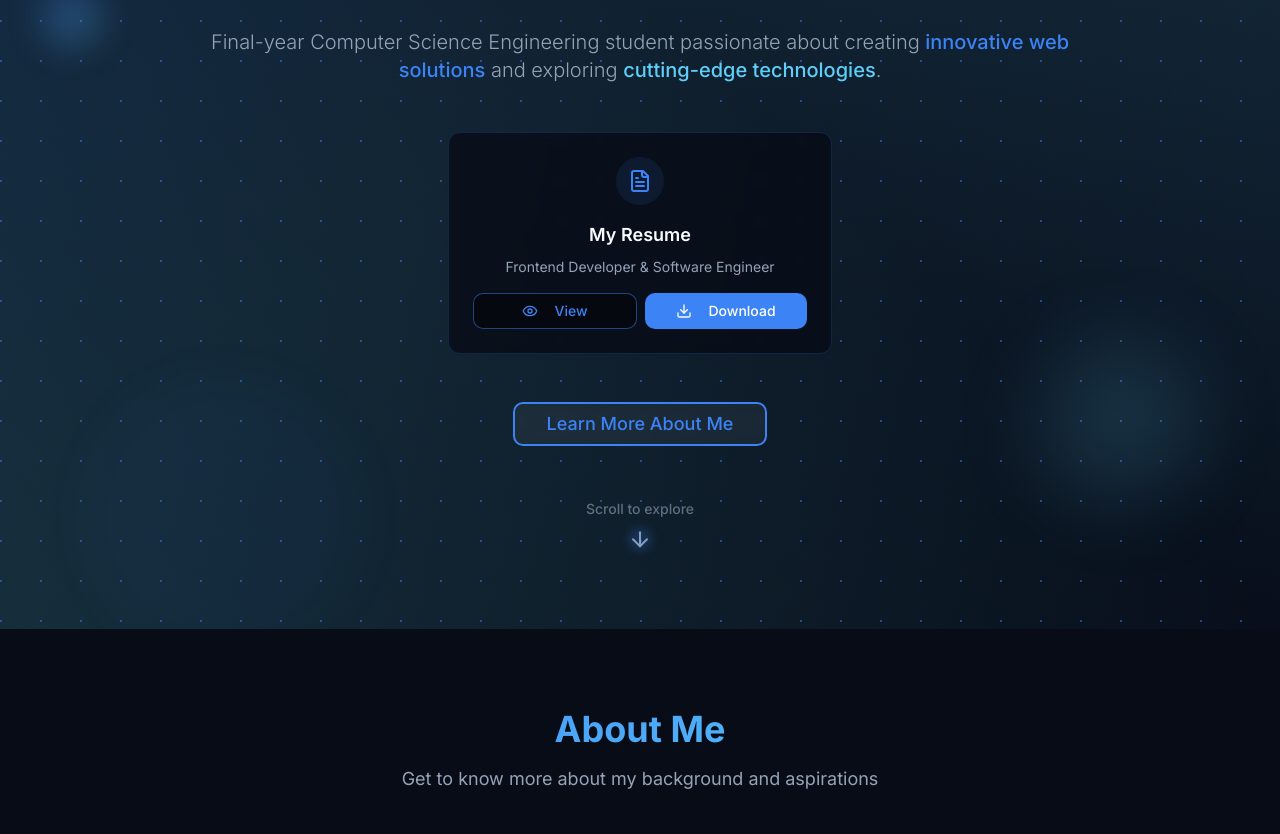
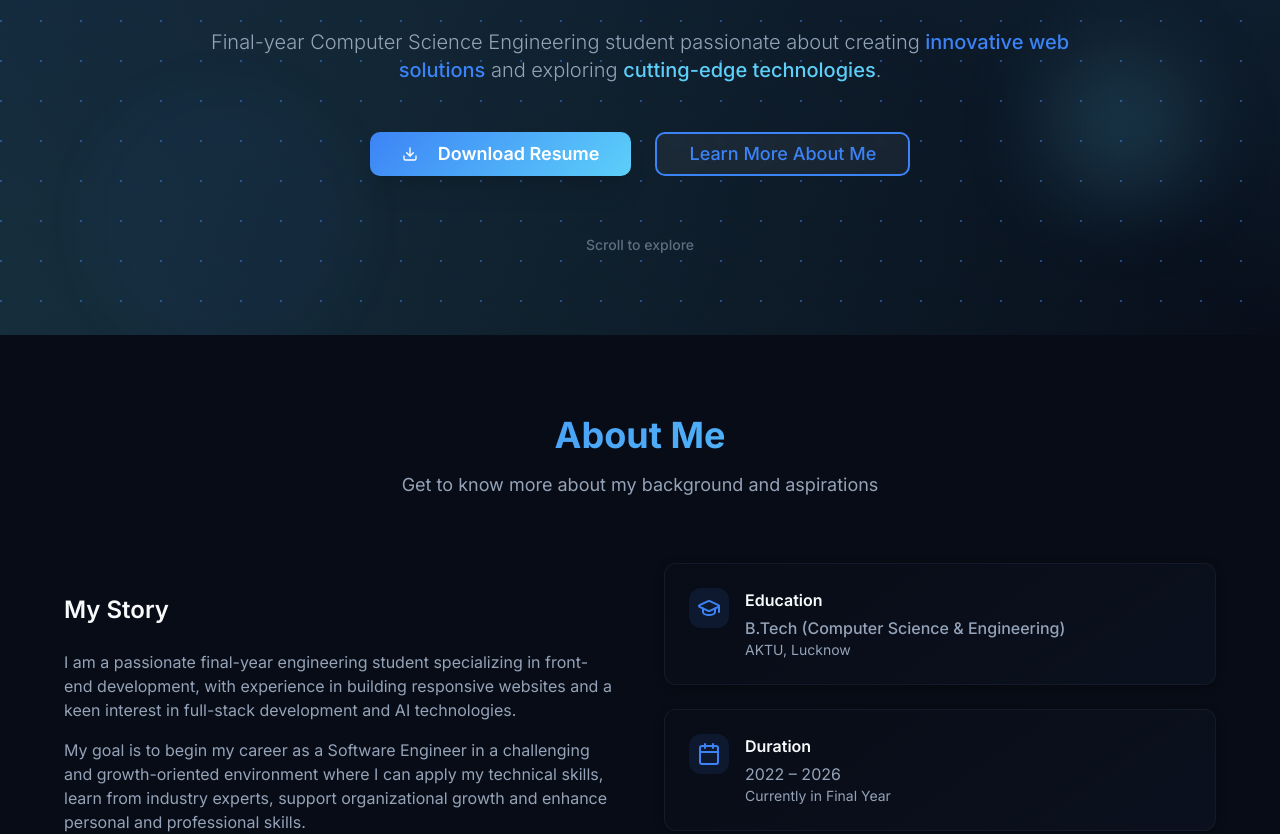
Before and after one commit to anushka-dwivedi/anushkaportfolio, a React (Vite) app: page / in a window 1280 px wide. Shown: the part 660-1494 px from the top of the page. Built offline with nearby package versions, Linux system fonts and the light colour scheme.

Commit message:
Visual edit in Lovable
Edited UI in Lovable

```diff
--- a/src/components/hero-section.tsx
+++ b/src/components/hero-section.tsx
@@ -1,24 +1,14 @@
 import { useState, useEffect } from "react";
 import { Button } from "@/components/ui/button";
-import { Card, CardContent } from "@/components/ui/card";
-import { Download, ArrowDown, Sparkles, Eye, FileText } from "lucide-react";
-
+import { Download, ArrowDown, Sparkles } from "lucide-react";
 const HeroSection = () => {
   const [displayText, setDisplayText] = useState("");
   const [currentPhraseIndex, setCurrentPhraseIndex] = useState(0);
   const [isTyping, setIsTyping] = useState(true);
-
-  const phrases = [
-    "Aspiring Developer",
-    "Tech Enthusiast",
-    "Frontend Developer",
-    "Problem Solver"
-  ];
-
+  const phrases = ["Aspiring Developer", "Tech Enthusiast", "Frontend Developer", "Problem Solver"];
   useEffect(() => {
     let timeout: NodeJS.Timeout;
     const currentPhrase = phrases[currentPhraseIndex];
-
     if (isTyping) {
       if (displayText.length < currentPhrase.length) {
         timeout = setTimeout(() => {
@@ -33,56 +23,27 @@ const HeroSection = () => {
           setDisplayText(displayText.substring(0, displayText.length - 1));
         }, 50);
       } else {
-        setCurrentPhraseIndex((prev) => (prev + 1) % phrases.length);
+        setCurrentPhraseIndex(prev => (prev + 1) % phrases.length);
         setIsTyping(true);
       }
     }
-
     return () => clearTimeout(timeout);
   }, [displayText, currentPhraseIndex, isTyping]);
-
   const handleDownloadResume = () => {
-    // Check if resume exists first
-    fetch('/resume.pdf', { method: 'HEAD' })
-      .then(response => {
-        if (response.ok) {
-          const link = document.createElement('a');
-          link.href = '/resume.pdf';
-          link.download = 'Anushka_Dwivedi_Resume.pdf';
-          link.click();
-        } else {
-          alert('Resume not available yet. Please contact me for my latest resume!');
-        }
-      })
-      .catch(() => {
-        alert('Resume not available yet. Please contact me for my latest resume!');
-      });
+    const link = document.createElement('a');
+    link.href = '/resume.pdf';
+    link.download = 'Anushka_Dwivedi_Resume.pdf';
+    link.click();
   };
-
-  const handleViewResume = () => {
-    // Check if resume exists first
-    fetch('/resume.pdf', { method: 'HEAD' })
-      .then(response => {
-        if (response.ok) {
-          window.open('/resume.pdf', '_blank');
-        } else {
-          alert('Resume not available yet. Please contact me for my latest resume!');
-        }
-      })
-      .catch(() => {
-        alert('Resume not available yet. Please contact me for my latest resume!');
-      });
-  };
-
   const scrollToAbout = () => {
     const aboutSection = document.querySelector('#about');
     if (aboutSection) {
-      aboutSection.scrollIntoView({ behavior: 'smooth' });
+      aboutSection.scrollIntoView({
+        behavior: 'smooth'
+      });
     }
   };
-
-  return (
-    <section id="home" className="min-h-screen flex items-center justify-center relative overflow-hidden pt-20 pb-16">
+  return <section id="home" className="min-h-screen flex items-center justify-center relative overflow-hidden pt-20 pb-16">
       {/* Ultra-modern layered background */}
       <div className="absolute inset-0 bg-gradient-to-br from-portfolio-accent/20 via-portfolio-accent-light/10 to-transparent"></div>
       <div className="absolute inset-0 bg-gradient-to-tr from-transparent via-portfolio-accent/5 to-portfolio-accent-light/15"></div>
@@ -104,17 +65,15 @@ const HeroSection = () => {
           <div className="mb-8 sm:mb-12 flex justify-center">
             <div className="relative group">
               {/* Animated outer rings */}
-              <div className="absolute -inset-6 bg-gradient-to-r from-portfolio-accent via-portfolio-accent-light to-portfolio-accent rounded-full blur-2xl opacity-40 group-hover:opacity-60 animate-spin" style={{ animationDuration: '8s' }}></div>
+              <div className="absolute -inset-6 bg-gradient-to-r from-portfolio-accent via-portfolio-accent-light to-portfolio-accent rounded-full blur-2xl opacity-40 group-hover:opacity-60 animate-spin" style={{
+              animationDuration: '8s'
+            }}></div>
               <div className="absolute -inset-4 bg-gradient-to-r from-portfolio-accent-light to-portfolio-accent rounded-full blur-xl opacity-50 group-hover:opacity-70 animate-pulse"></div>
 
               {/* Main image container with enhanced styling */}
               <div className="relative">
                 <div className="w-32 h-32 sm:w-40 sm:h-40 md:w-52 md:h-52 lg:w-60 lg:h-60 mx-auto">
-                  <img
-                    src="/lovable-uploads/1c90c6c9-9fa9-44b5-9432-f055696d20f1.png"
-                    alt="Anushka Dwivedi - Software Engineering Student"
-                    className="w-full h-full rounded-full object-cover border-4 border-white/30 shadow-2xl transition-all duration-700 group-hover:scale-105 group-hover:shadow-3xl"
-                  />
+                  <img src="/lovable-uploads/1c90c6c9-9fa9-44b5-9432-f055696d20f1.png" alt="Anushka Dwivedi - Software Engineering Student" className="w-full h-full rounded-full object-cover border-4 border-white/30 shadow-2xl transition-all duration-700 group-hover:scale-105 group-hover:shadow-3xl" />
                 </div>
 
                 {/* Enhanced decorative elements */}
@@ -161,64 +120,25 @@ const HeroSection = () => {
             exploring <span className="text-portfolio-accent-light font-medium">cutting-edge technologies</span>.
           </p>
 
-          {/* Resume Card */}
-          <div className="mb-8 sm:mb-12">
-            <Card className="max-w-sm mx-auto bg-portfolio-surface/80 backdrop-blur-sm border-portfolio-accent/20 hover:border-portfolio-accent/40 transition-all duration-300 hover:shadow-lg hover:shadow-portfolio-accent/10">
-              <CardContent className="p-6">
-                <div className="flex items-center justify-center mb-4">
-                  <div className="w-12 h-12 bg-portfolio-accent/10 rounded-full flex items-center justify-center">
-                    <FileText className="w-6 h-6 text-portfolio-accent" />
-                  </div>
-                </div>
-                <h3 className="text-lg font-semibold text-center mb-2">My Resume</h3>
-                <p className="text-sm text-portfolio-text-muted text-center mb-4">
-                  Frontend Developer & Software Engineer
-                </p>
-                <div className="flex gap-2">
-                  <Button
-                    onClick={handleViewResume}
-                    variant="outline"
-                    size="sm"
-                    className="flex-1 border-portfolio-accent/50 text-portfolio-accent hover:bg-portfolio-accent hover:text-white"
-                  >
-                    <Eye className="w-4 h-4 mr-2" />
-                    View
-                  </Button>
-                  <Button
-                    onClick={handleDownloadResume}
-                    size="sm"
-                    className="flex-1 bg-portfolio-accent hover:bg-portfolio-accent/90 text-white"
-                  >
-                    <Download className="w-4 h-4 mr-2" />
-                    Download
-                  </Button>
-                </div>
-              </CardContent>
-            </Card>
-          </div>
+          {/* Ultra-modern responsive Action buttons */}
+          <div className="flex flex-col sm:flex-row gap-4 sm:gap-6 justify-center items-center mb-12 sm:mb-16 px-4">
+            <Button onClick={handleDownloadResume} size="lg" className="portfolio-gradient hover:opacity-90 transition-all duration-500 shadow-xl hover:shadow-2xl transform hover:scale-105 px-6 sm:px-8 py-3 sm:py-4 text-base sm:text-lg font-semibold w-full sm:w-auto min-w-[200px] hover:-translate-y-1">
+              <Download className="w-4 h-4 sm:w-5 sm:h-5 mr-2 sm:mr-3" />
+              Download Resume
+            </Button>
 
-          {/* Ultra-modern responsive Action button */}
-          <div className="flex justify-center items-center mb-12 sm:mb-16 px-4">
-            <Button
-              onClick={scrollToAbout}
-              variant="outline"
-              size="lg"
-              className="border-2 border-portfolio-accent text-portfolio-accent hover:bg-portfolio-accent hover:text-white transition-all duration-500 px-6 sm:px-8 py-3 sm:py-4 text-base sm:text-lg font-medium backdrop-blur-sm bg-white/5 w-full sm:w-auto min-w-[200px] hover:-translate-y-1 hover:shadow-lg"
-            >
+            <Button onClick={scrollToAbout} variant="outline" size="lg" className="border-2 border-portfolio-accent text-portfolio-accent hover:bg-portfolio-accent hover:text-white transition-all duration-500 px-6 sm:px-8 py-3 sm:py-4 text-base sm:text-lg font-medium backdrop-blur-sm bg-white/5 w-full sm:w-auto min-w-[200px] hover:-translate-y-1 hover:shadow-lg">
               Learn More About Me
             </Button>
           </div>
 
           {/* Ultra-modern Scroll indicator */}
           <div className="animate-bounce hidden sm:block">
-            <button
-              onClick={scrollToAbout}
-              className="text-portfolio-text-muted hover:text-portfolio-accent transition-all duration-300 group"
-            >
+            <button onClick={scrollToAbout} className="text-portfolio-text-muted hover:text-portfolio-accent transition-all duration-300 group">
               <div className="flex flex-col items-center space-y-2">
                 <span className="text-xs sm:text-sm font-medium opacity-60 group-hover:opacity-100">Scroll to explore</span>
                 <div className="relative">
-                  <ArrowDown className="w-5 h-5 sm:w-6 sm:h-6 group-hover:translate-y-1 transition-transform" />
+
                   <div className="absolute inset-0 bg-portfolio-accent/20 rounded-full blur-sm group-hover:bg-portfolio-accent/40 transition-all"></div>
                 </div>
               </div>
@@ -236,8 +156,6 @@ const HeroSection = () => {
       {/* Mobile-specific floating elements */}
       <div className="sm:hidden absolute top-10 right-4 w-8 h-8 bg-portfolio-accent/20 rounded-full blur-md animate-pulse"></div>
       <div className="sm:hidden absolute bottom-20 left-4 w-12 h-12 bg-portfolio-accent-light/15 rounded-full blur-lg animate-pulse delay-700"></div>
-    </section>
-  );
+    </section>;
 };
-
 export default HeroSection;
```
